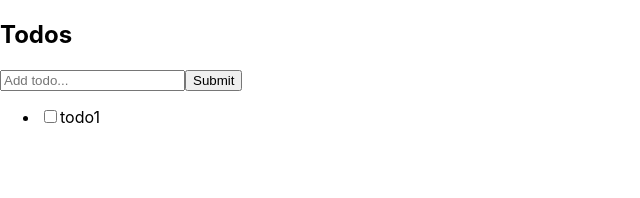
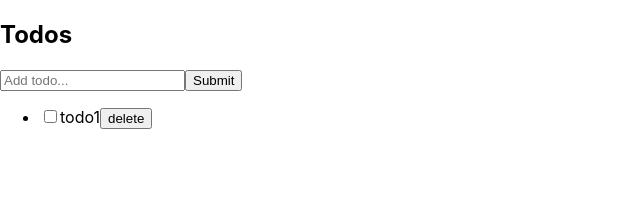
Before and after one commit to andersonlebon/todo-with-react, a React (Create React App) app: page / in a window 1280 px wide. Shown: the top 198 px of the page, without its empty margins (0-640 px from the left). Built offline with nearby package versions, Linux system fonts and the light colour scheme.

Commit message:
finish the squeletton of the todo list

```diff
--- a/src/App.js
+++ b/src/App.js
@@ -24,6 +24,9 @@ class App extends Component {
               <div className="todo-control">
                 <input type="checkbox" id="check-b" />
                 <label htmlFor="check-b">{todo[0].title}</label>
+                <button type="button" className="delele">
+                  delete
+                </button>
               </div>
             </li>
           </ul>
```
